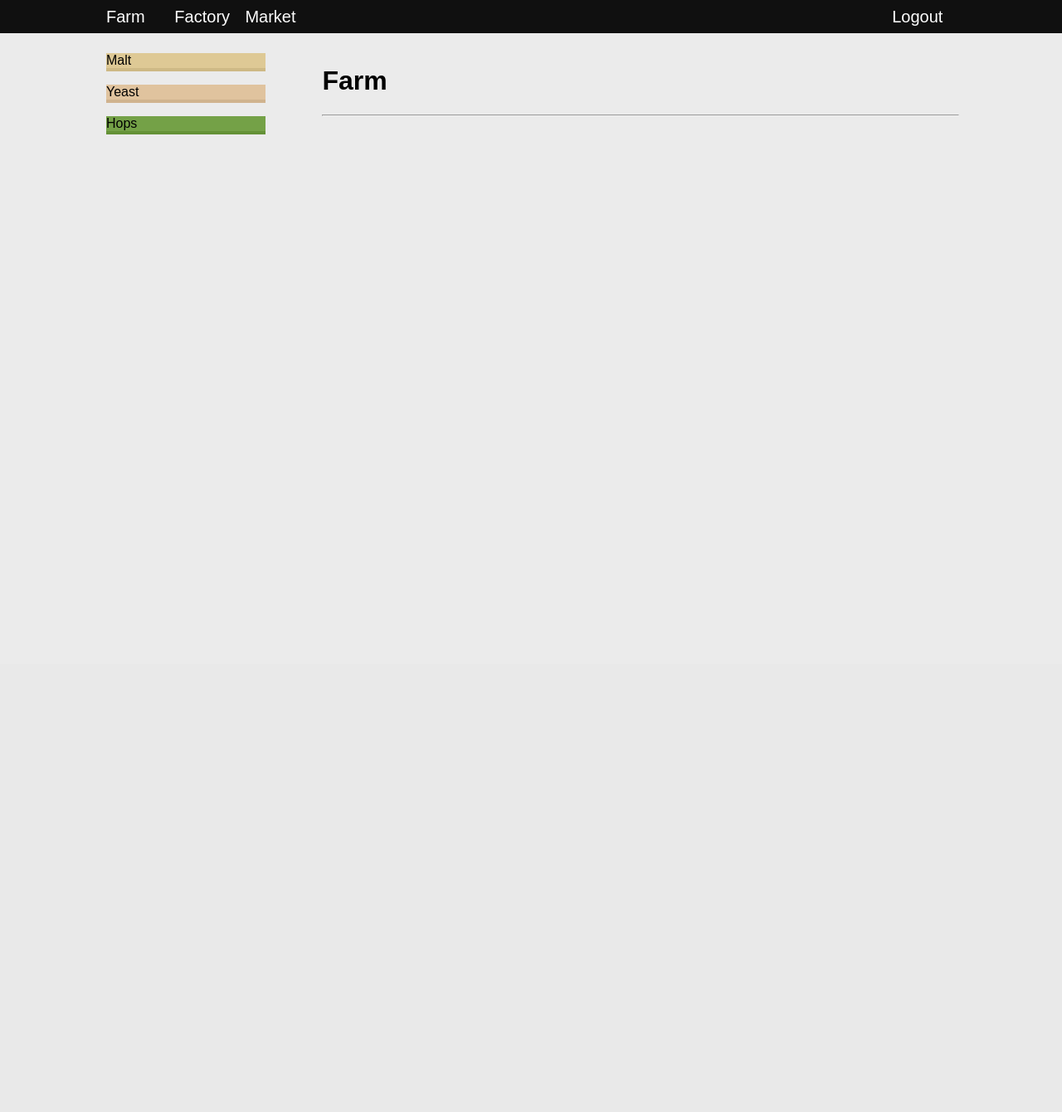
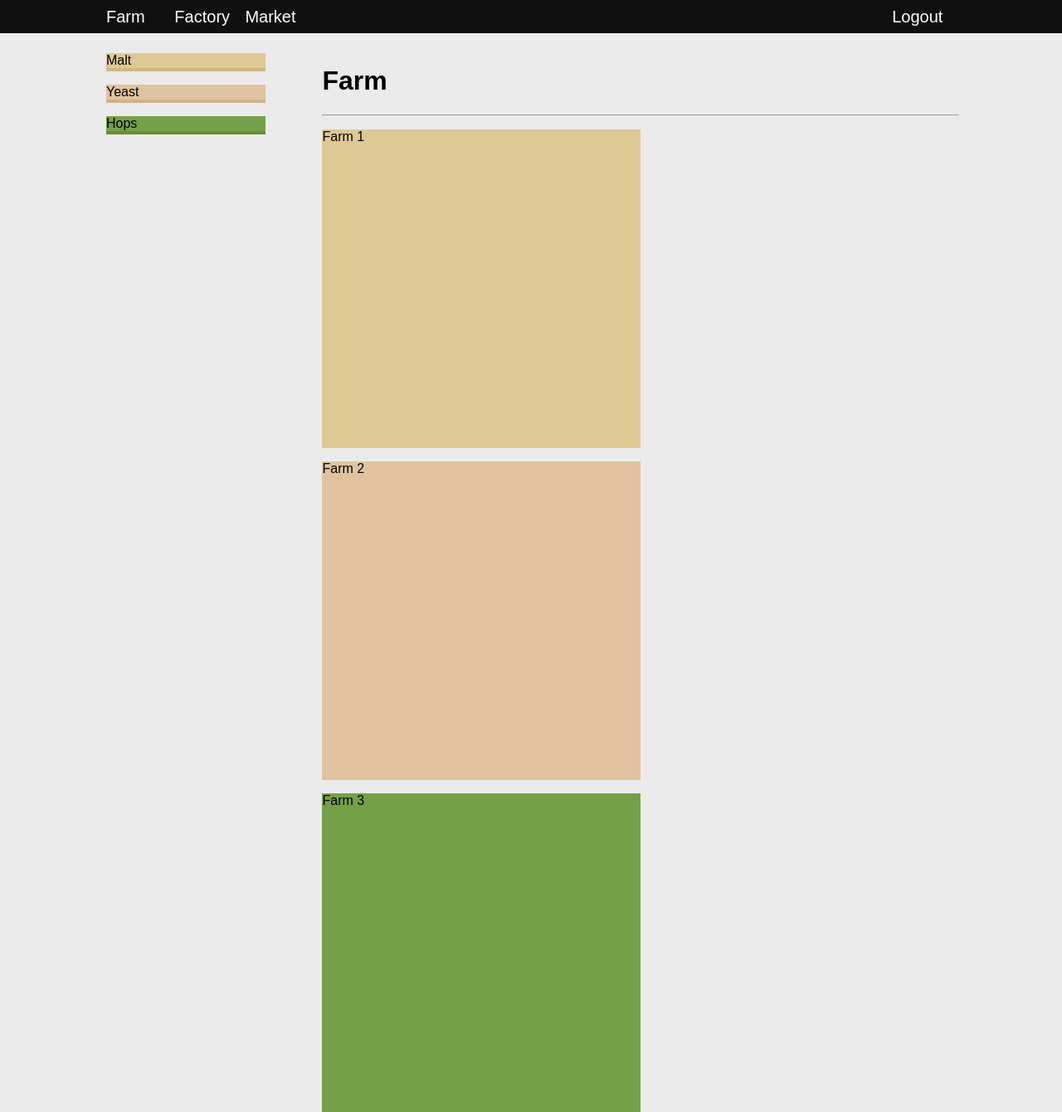
Before and after one commit to HE-Arc/Beer-Empire, a Django app: page /farm in a window 1280 px wide. Shown: the whole page at 83% size. Before the commit the page ends 162 px from the top, so only its background shows below. Run offline with Django 3.2, Linux system fonts and the light colour scheme; some web fonts are replaced.

Commit message:
Add farm div

```diff
--- a/BeerEmpire/Game/static/beerfactory.css
+++ b/BeerEmpire/Game/static/beerfactory.css
@@ -82,3 +82,21 @@ aside{
   background:#e0c39e;
   border-color: #d0b38e;
 }
+
+.farm{
+  width: 30vw;
+  height: 30vw;
+}
+
+#farmMalt{
+  background:#dec995;
+  border-color: #ceb985;
+}
+#farmHops{
+  background:#74a147;
+  border-color:#649137;
+}
+#farmYeast{
+  background:#e0c39e;
+  border-color: #d0b38e;
+}
--- a/BeerEmpire/Game/templates/game/farm.html
+++ b/BeerEmpire/Game/templates/game/farm.html
@@ -9,7 +9,11 @@
 		<div class="col-md-12">
 			<h1 class="display-4">Farm</h1>
 			<hr/>
-			<p></p>
+			<div class="gameboard">
+				<div id="farmMalt" class="farm"><p>Farm 1</p></div>
+				<div id="farmYeast" class="farm"><p>Farm 2</p></div>
+				<div id="farmHops" class="farm"><p>Farm 3</p></div>
+			</div>
 		</div>
 	</div>
 {% endblock %}
```
